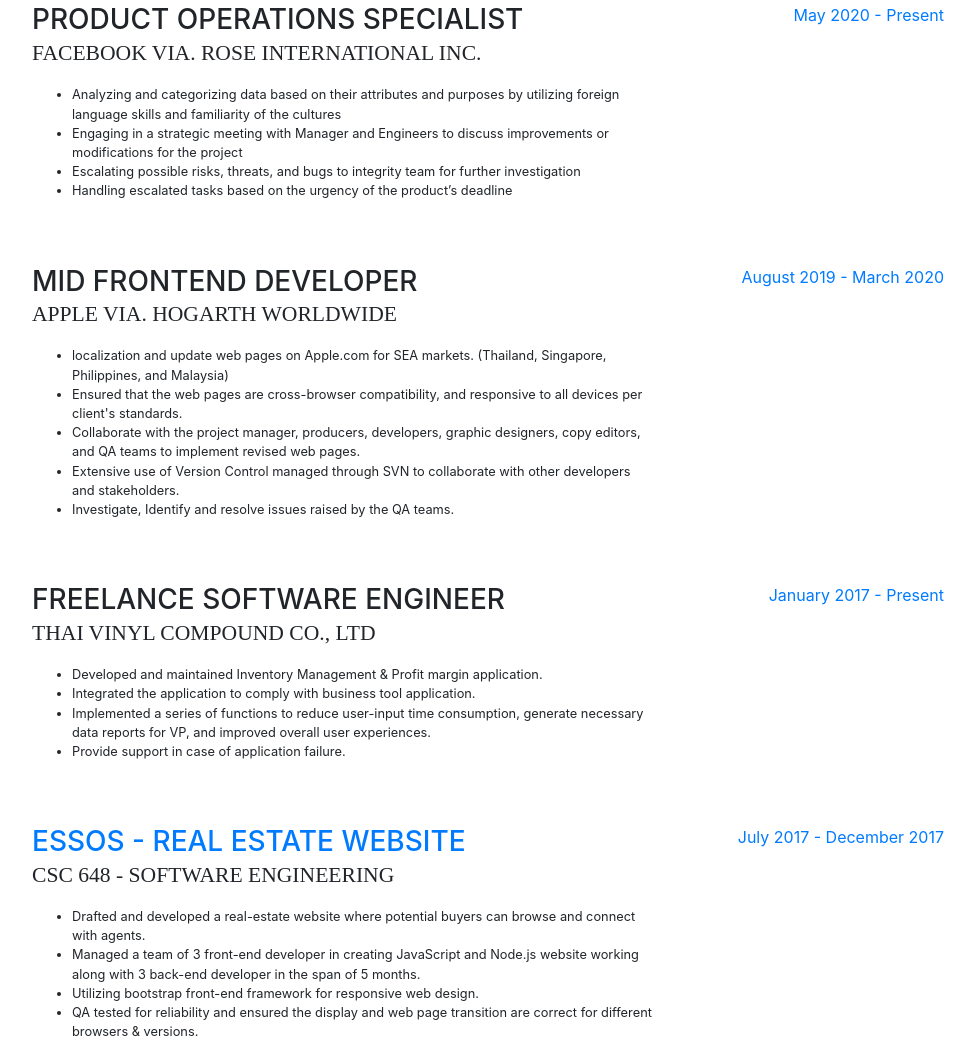
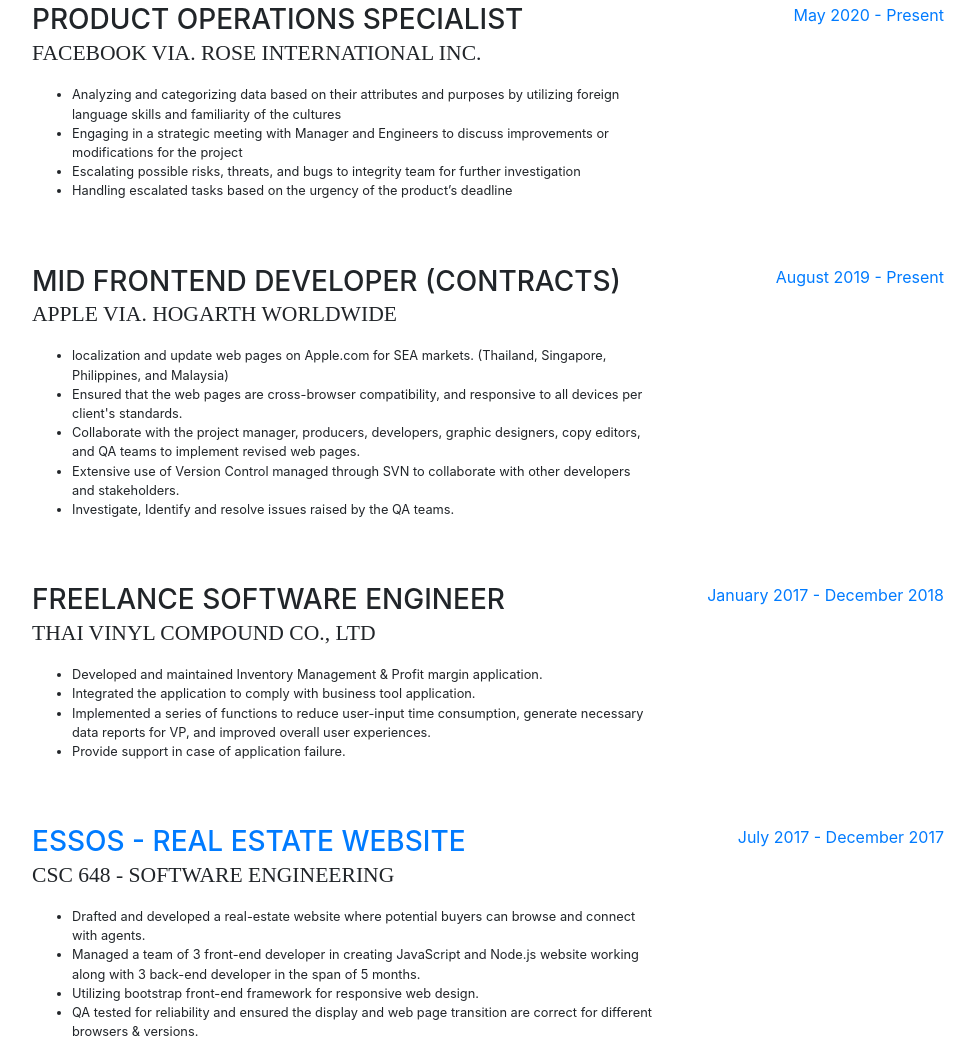
Before and after one commit to jparkeen/jparkeen.github.io, a website with bundled scripts: page index.html in a window 1280 px wide. Shown: the part 931-1993 px from the top of the page, without its empty margins (288-1263 px from the left). Built offline with nearby package versions, Linux system fonts and the light colour scheme; a web font is replaced by a local one.

Commit message:
Update index.html
update resume

```diff
--- a/index.html
+++ b/index.html
@@ -135,7 +135,7 @@
 
           <div class="resume-item d-flex flex-column flex-md-row mb-5">
             <div class="resume-content mr-auto">
-              <h3 class="mb-0">Mid Frontend Developer</h3>
+              <h3 class="mb-0">Mid Frontend Developer (Contracts)</h3>
               <div class="subheading mb-3">Apple via. Hogarth Worldwide</div>
               <ul class="expr-font-size">
                 <li>localization and update web pages on Apple.com for SEA markets. (Thailand, Singapore, Philippines, and Malaysia)</li>
@@ -146,7 +146,7 @@
               </ul>
             </div>
             <div class="resume-date text-md-right">
-              <span class="text-primary">August 2019 - March 2020</span>
+              <span class="text-primary">August 2019 - Present</span>
             </div>
           </div>
 
@@ -166,7 +166,7 @@
                  </ul>
             </div>
             <div class="resume-date text-md-right">
-              <span class="text-primary">January 2017 - Present</span>
+              <span class="text-primary">January 2017 - December 2018</span>
             </div>
           </div>
 
```
